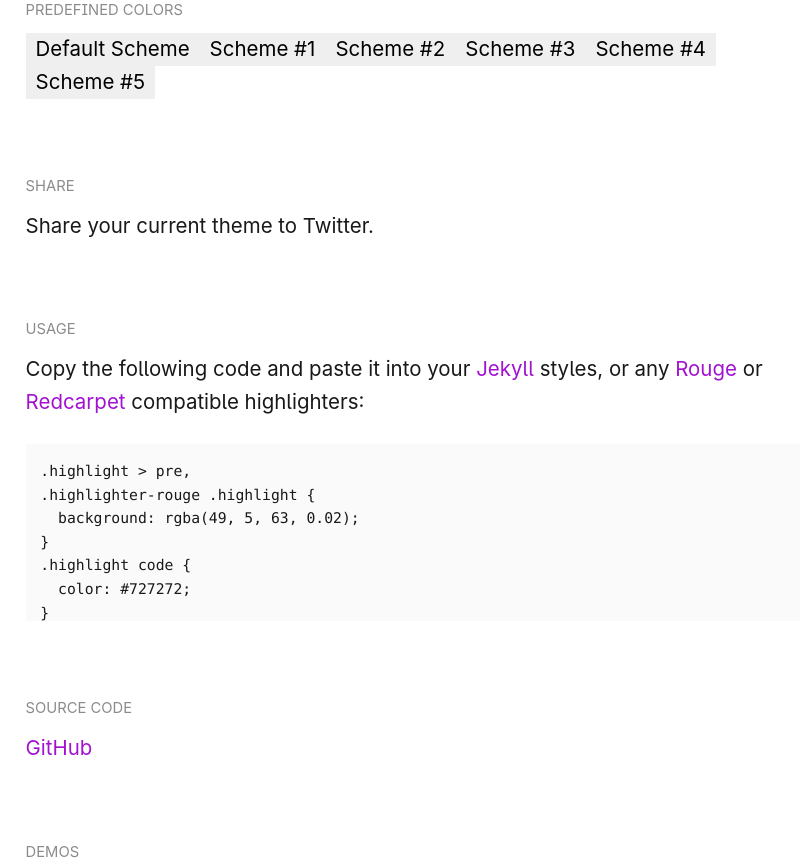
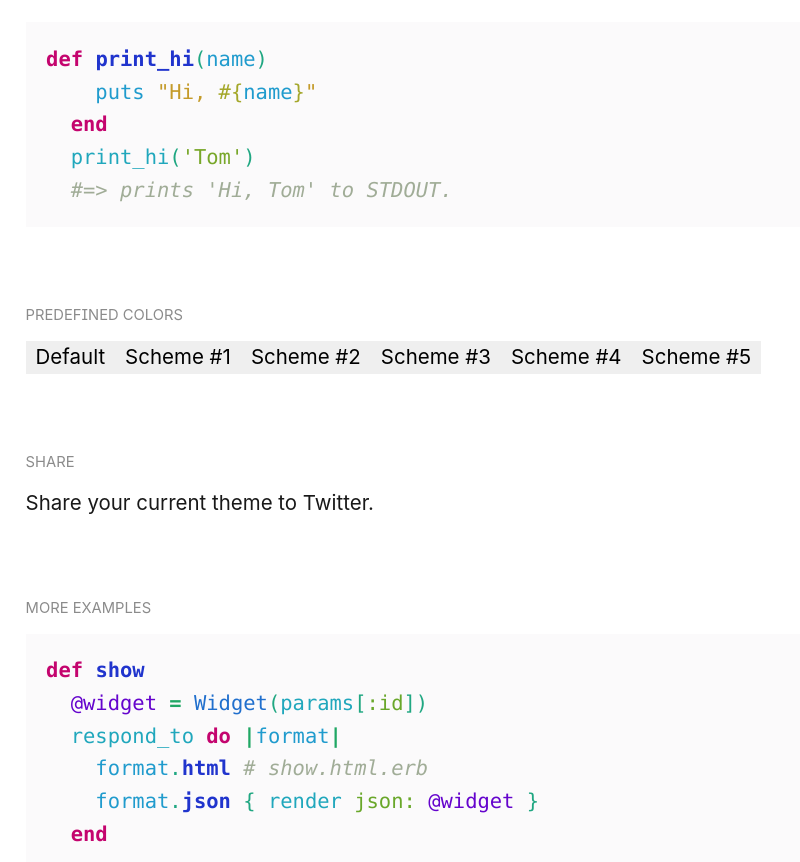
Before and after one commit to sparanoid/randomized, a website: page index.html in a window 1280 px wide. Shown: the part 1042-1904 px from the top of the page, without its empty margins (0-800 px from the left). Drawn offline with Linux system fonts and the light colour scheme.

Commit message:
feat(index): styles minor tweak

```diff
--- a/app.css
+++ b/app.css
@@ -39,13 +39,13 @@ h1 {
 h2 {
   font-size: 250%;
   font-weight: 400;
-  line-height: 1;
+  line-height: 1.2;
   margin-left: -.2vw;
-  margin-bottom: 2vw;
+  margin-bottom: 1.4vw;
 }
 
-@media (max-width: 1080px) { h2 { font-size: 240%; } }
-@media (max-width: 640px)  { h2 { font-size: 160%; } }
+@media (max-width: 1080px) { h2 { font-size: 180%; } }
+@media (max-width: 640px)  { h2 { font-size: 140%; } }
 @media (max-width: 400px)  { h2 { font-size: 120%; font-weight: 300; margin-left: -.1vw; } }
 
 h3 {
@@ -56,8 +56,8 @@ h3 {
   margin-left: -.1vw;
 }
 
-@media (max-width: 1080px) { h3 { font-size: 180%; } }
-@media (max-width: 640px)  { h3 { font-size: 140%; } }
+@media (max-width: 1080px) { h3 { font-size: 160%; } }
+@media (max-width: 640px)  { h3 { font-size: 120%; } }
 @media (max-width: 400px)  { h3 { font-size: 100%; font-weight: 300; } }
 
 input,
--- a/index.html
+++ b/index.html
@@ -1,12 +1,12 @@
 <!doctype html>
-<title>Randomized: Erratic colors for machines and people from the future - Sparanoid</title>
+<title>Randomized: Erratic colors for machines and people powered by machine learning and artificial intelligence, just kidding. - Sparanoid</title>
 <meta name="viewport" content="width=device-width,initial-scale=1">
 <link rel="stylesheet" href="app.css">
 <link rel="stylesheet/less" href="app.less">
 
 <h1>Randomized</h1>
 
-<h2 class="wrap">Erratic colors for machines and people from the future.</h2>
+<h2>Erratic colors for machines and people powered by machine learning and artificial intelligence, just kidding.</h2>
 
 <h3>by <a href="http://sparanoid.com/">Sparanoid</a></h3>
 
@@ -36,11 +36,17 @@
     </p>
   </p>
 
+  <figure class="highlight"><pre><code class="language-ruby" data-lang="ruby"><span class="k">def</span> <span class="nf">print_hi</span><span class="p">(</span><span class="nb">name</span><span class="p">)</span>
+    <span class="nb">puts</span> <span class="s2">"Hi, </span><span class="si">#{</span><span class="nb">name</span><span class="si">}</span><span class="s2">"</span>
+  <span class="k">end</span>
+  <span class="n">print_hi</span><span class="p">(</span><span class="s1">'Tom'</span><span class="p">)</span>
+  <span class="c1">#=&gt; prints 'Hi, Tom' to STDOUT.</span></code></pre></figure>
+
   <h2 class="sub-heading" id="predefined-colors">Predefined colors</h2>
   <p class="btn-present">
-    <button data-scheme="00cc80-a212d1-ffffff" onclick="setScheme('present', this)">Default Scheme</button>
+    <button data-scheme="00cc80-a212d1-ffffff" onclick="setScheme('present', this)">Default</button>
     <button data-scheme="da4fff-33d1a0-000000" onclick="setScheme('present', this)">Scheme #1</button>
-    <button data-scheme="ffe669-ffc3f7-614235" onclick="setScheme('present', this)">Scheme #2</button>
+    <button data-scheme="f4ff73-ffc8d4-3d4250" onclick="setScheme('present', this)">Scheme #2</button>
     <button data-scheme="ff57f4-8ef8ff-141e5e" onclick="setScheme('present', this)">Scheme #3</button>
     <button data-scheme="89f8ff-ffd0a9-171a1f" onclick="setScheme('present', this)">Scheme #4</button>
     <button data-scheme="e14712-ff34d2-ffffff" onclick="setScheme('present', this)">Scheme #5</button>
@@ -49,16 +55,7 @@
   <h2 class="sub-heading" id="share">Share</h2>
   <p>Share your current theme to Twitter.</p>
 
-  <h2 class="sub-heading" id="usage">Usage</h2>
-  <p>Copy the following code and paste it into your <a href="https://github.com/jekyll/jekyll">Jekyll</a> styles, or any <a href="https://github.com/jneen/rouge">Rouge</a> or <a href="https://github.com/vmg/redcarpet">Redcarpet</a> compatible highlighters:</p>
-  <div class="highlight">
-    <pre class="generated-styles" id="generated-styles">Source not generated</pre>
-  </div>
-
-  <h2 class="sub-heading" id="source-code">Source Code</h2>
-  <p><a href="https://github.com/sparanoid/randomized">GitHub</a></p>
-
-  <h2 class="sub-heading" id="demos">Demos</h1>
+  <h2 class="sub-heading" id="more-examples">More Examples</h1>
   <div class="highlighter-rouge"><pre class="highlight"><code><span class="k">def</span> <span class="nf">show</span>
   <span class="vi">@widget</span> <span class="o">=</span> <span class="no">Widget</span><span class="p">(</span><span class="n">params</span><span class="p">[</span><span class="ss">:id</span><span class="p">])</span>
   <span class="n">respond_to</span> <span class="k">do</span> <span class="o">|</span><span class="nb">format</span><span class="o">|</span>
@@ -128,12 +125,21 @@
   and <span class="p">[</span><span class="nv">regular links too</span><span class="p">](</span><span class="sx">http://example.com</span><span class="p">)</span>
 
   <span class="p">[</span><span class="ss">ref 1</span><span class="p">]:</span> <span class="sx">http://example.com</span></code></pre> </div>
+
+  <h2 class="sub-heading" id="usage">Usage</h2>
+  <p>Copy the following code and paste it into your <a href="https://github.com/jekyll/jekyll">Jekyll</a> styles, or any <a href="https://github.com/jneen/rouge">Rouge</a> or <a href="https://github.com/vmg/redcarpet">Redcarpet</a> compatible highlighters:</p>
+  <div class="highlight">
+    <pre class="generated-styles" id="generated-styles">Source not generated</pre>
+  </div>
+
+  <h2 class="sub-heading" id="source-code">Source Code</h2>
+  <p><a href="https://github.com/sparanoid/randomized">GitHub</a></p>
+
+  <h2 class="sub-heading" id="donate">Donate</h2>
+  <p>This is a side project by <a href="https://sparanoid.com/">Tunghsiao Liu</a>, if you like this service, please consider <a href="https://sparanoid.com/donate/">buying me a cup of coffee</a>. Thanks.</p>
+
+  <p><small>&copy; Sparanoid, Inc.</small></p>
 </div>
-
-<h2 class="sub-heading" id="donate">Donate</h2>
-<p>This is a side project by <a href="https://sparanoid.com/">Tunghsiao Liu</a>, if you like this service, please consider <a href="https://sparanoid.com/donate/">buying me a cup of coffee</a>. Thanks.</p>
-
-<p><small>&copy; Sparanoid, Inc.</small></p>
 
 <script>less = { env: 'production'};</script>
 <script src="jscolor.min.js"></script>
```
